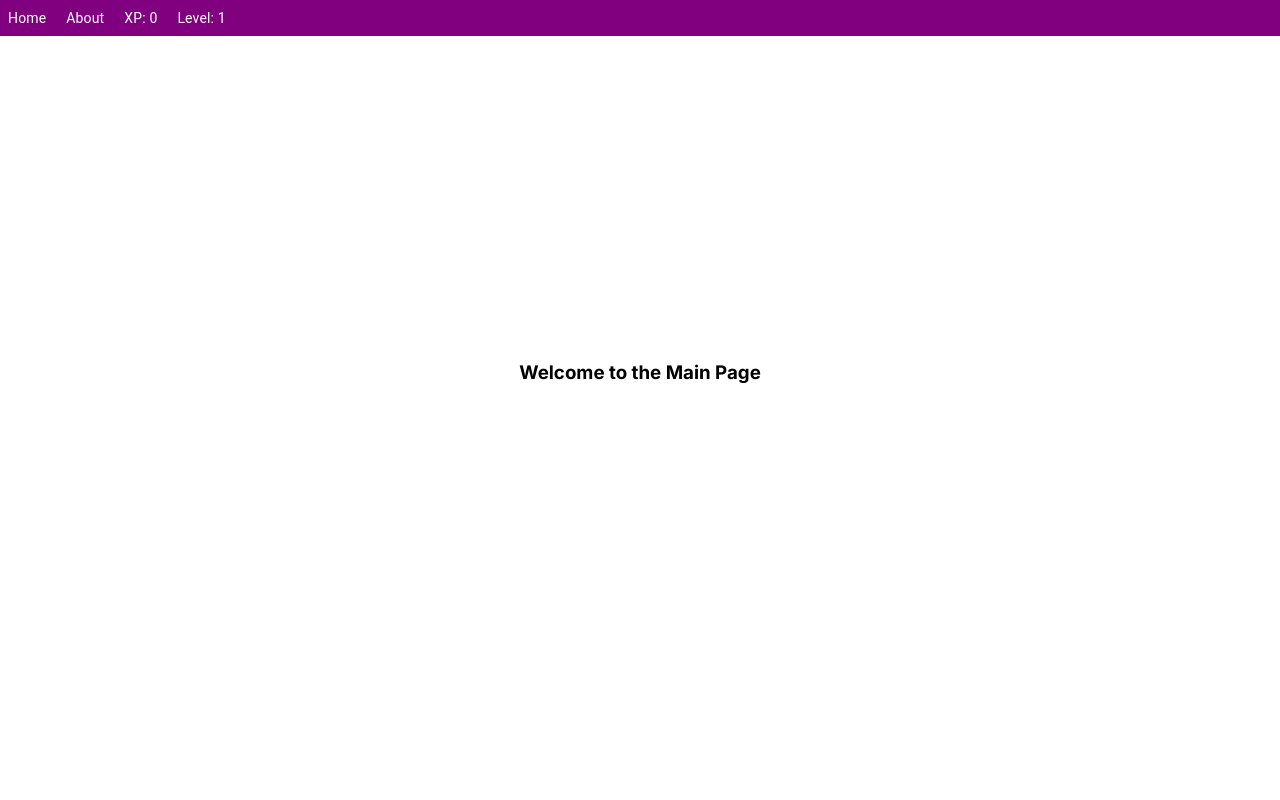
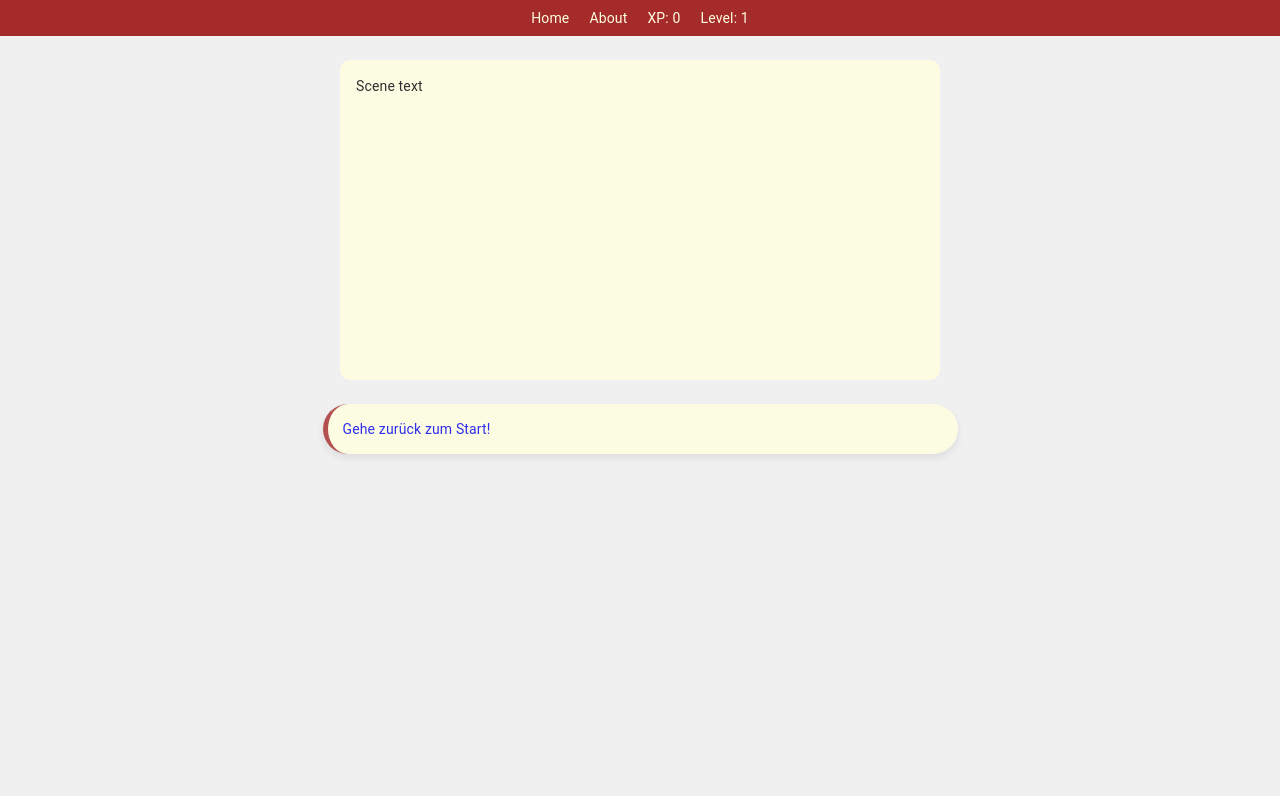
Before and after one commit to clio001/project-sodh, a Next.js app: page /main in a window 1280 px wide. Built offline with nearby package versions, Linux system fonts and the light colour scheme.

Commit message:
added Selection component, scene text box

```diff
--- a/app/about/page.jsx
+++ b/app/about/page.jsx
@@ -3,8 +3,10 @@ import React from 'react'
 
 export default function About() {
   return (
-    <main><Box sx={{ display: 'flex', flexDirection: 'column', alignItems: 'center', justifyContent: 'center', height: '80vh' }}>
-          <h3>Welcome to the About Page</h3></Box>
+    <main>
+      <Box sx={{ display: 'flex', flexDirection: 'column', alignItems: 'center', justifyContent: 'center', height: '80vh' }}>
+        <h3>Welcome to the About Page</h3>
+      </Box>
         </main>
   )
 }
--- /dev/null
+++ b/app/components/Selection.jsx
@@ -0,0 +1,24 @@
+import { Box, Button, Typography } from "@mui/material";
+import Link from "next/link";
+import React from "react";
+
+export default function Selection() {
+  return (
+    <Link href="/" passHref style={{ textDecoration: "none" }}>
+      <Box
+        sx={{
+          borderLeft: "5px solid brown",
+          borderRadius: "50px",
+          boxShadow: "0 4px 8px rgba(0, 0, 0, 0.1)",
+          backgroundColor: "lightyellow",
+          padding: "15px",
+          opacity: "0.8",
+          width: "80vw",
+          maxWidth: "600px",
+        }}
+      >
+        <Typography variant="body2">Gehe zurück zum Start!</Typography>
+      </Box>
+    </Link>
+  );
+}
--- a/app/components/Statbar.jsx
+++ b/app/components/Statbar.jsx
@@ -1,14 +1,43 @@
-import { Box, Typography } from '@mui/material'
-import Link from 'next/link'
-import React from 'react'
+import { Box, Typography } from "@mui/material";
+import Link from "next/link";
+import React from "react";
 
 export default function Statbar() {
   return (
-    <Box sx={{ display: 'flex', flexDirection: 'row', backgroundColor: 'purple', color: 'white', padding: '0.5rem', marginBottom: '1rem'}}>
-      <Link href="/" style={{ textDecoration: 'none', color: 'inherit', marginRight: '20px' }}><Typography variant="body2" >Home</Typography></Link>
-          <Link href="/about" style={{ textDecoration: 'none', color: 'inherit', marginRight: '20px' }}><Typography variant="body2" >About</Typography></Link>
-          <Typography variant="body2" >XP: 0</Typography>
-          <Typography variant="body2" sx={{  marginLeft: '20px' }}>Level: 1</Typography>
-      </Box>
-  )
+    <Box
+      sx={{
+        display: "flex",
+        flexDirection: "row",
+        justifyContent: "center",
+        backgroundColor: "Brown",
+        color: "lightyellow",
+        padding: "0.5rem",
+      }}
+    >
+      <Link
+        href="/"
+        style={{
+          textDecoration: "none",
+          color: "inherit",
+          marginRight: "20px",
+        }}
+      >
+        <Typography variant="body2">Home</Typography>
+      </Link>
+      <Link
+        href="/about"
+        style={{
+          textDecoration: "none",
+          color: "inherit",
+          marginRight: "20px",
+        }}
+      >
+        <Typography variant="body2">About</Typography>
+      </Link>
+      <Typography variant="body2">XP: 0</Typography>
+      <Typography variant="body2" sx={{ marginLeft: "20px" }}>
+        Level: 1
+      </Typography>
+    </Box>
+  );
 }
--- a/app/globals.css
+++ b/app/globals.css
@@ -1,4 +1,15 @@
 * {
-    margin: 0;
-    padding: 0;
+  margin: 0;
+  padding: 0;
 }
+
+.container-scenetext {
+  background-color: lightyellow;
+  opacity: 0.8;
+  border-radius: 10px;
+  height: 40vh;
+  width: 90vw;
+  max-width: 600px;
+  margin-bottom: 1.5rem;
+  margin-top: 1.5rem;
+}
--- a/app/main/page.jsx
+++ b/app/main/page.jsx
@@ -1,10 +1,28 @@
-import { Box } from '@mui/material'
-import React from 'react'
+import { Box, Typography } from "@mui/material";
+import React from "react";
+import "../globals.css";
+import Selection from "../components/Selection";
 
 export default function page() {
   return (
-      <main><Box sx={{ display: 'flex', flexDirection: 'column', alignItems: 'center', justifyContent: 'center', height: '80vh' }}>
-          <h3>Welcome to the Main Page</h3></Box>
-        </main>
-  )
+    <main style={{ backgroundColor: "#f0f0f0" }}>
+      <Box
+        sx={{
+          display: "flex",
+          flexDirection: "column",
+          alignItems: "center",
+          height: "95vh",
+        }}
+      >
+        <Box className="container-scenetext">
+          <Typography variant="body2" sx={{ padding: "1rem" }}>
+            Scene text
+          </Typography>
+        </Box>
+        <Box>
+          <Selection />
+        </Box>
+      </Box>
+    </main>
+  );
 }
--- a/app/page.jsx
+++ b/app/page.jsx
@@ -10,7 +10,7 @@ export default function Home() {
   return (
     <Box sx={{ display: 'flex', flexDirection: 'column', alignItems: 'center', justifyContent: 'center', height: '90vh' }}>
       <Typography variant="h5" mb={3}>PROJECT SODH</Typography>
-      <Typography mb={1}>{number}</Typography>
+
       <Link href="/main"><Button variant="contained" color="secondary">Start</Button></Link>
       <Typography  mt={5}>A world of delicacies awaits ...</Typography>
     </Box>
```
